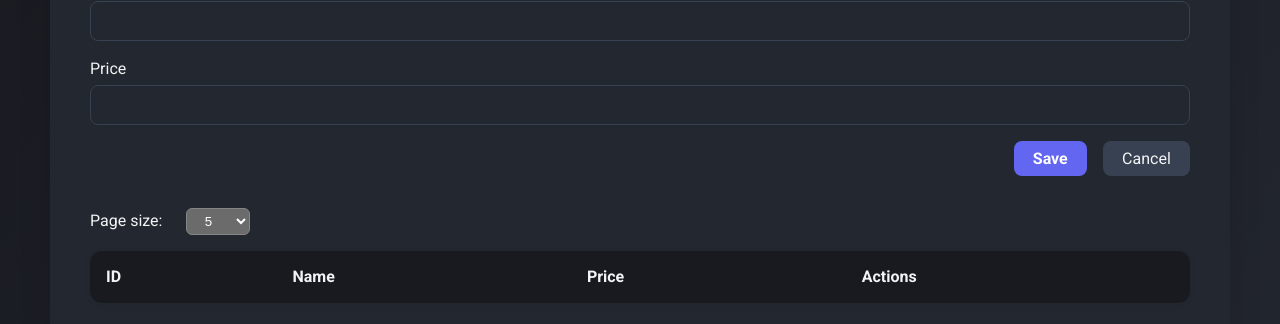
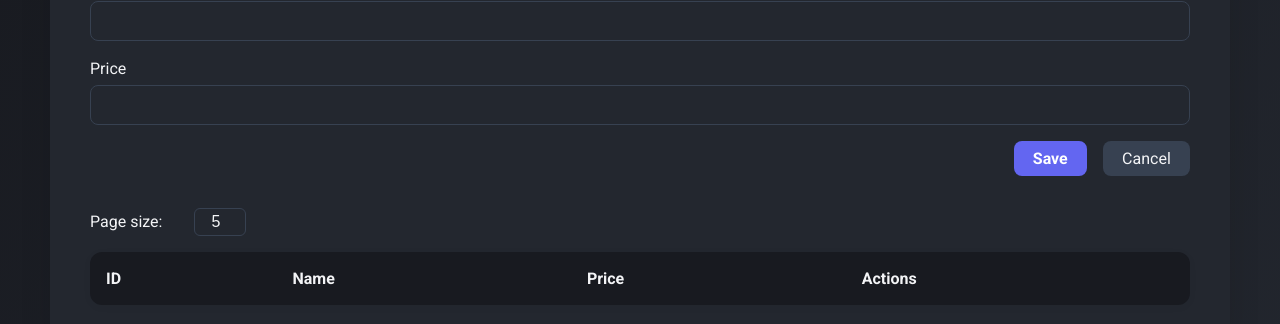
Before and after one commit to FA25-PRN232-SE1708-Group10/ch7-presentation-fe, a website built with Vite: page index.html in a window 1280 px wide. Shown: the part 222-546 px from the top of the page. Built offline with nearby package versions, Linux system fonts and the light colour scheme; files whose address does not match are found by name.

Commit message:
style: change page size selector to fit theme

```diff
--- a/src/style.css
+++ b/src/style.css
@@ -1,3 +1,19 @@
+/* Style for the page size dropdown to match other components */
+#page-size {
+  padding: 0.6em 1em;
+  border: 1px solid #374151;
+  border-radius: 8px;
+  font-size: 1em;
+  background: #23272f;
+  color: #f3f4f6;
+  transition: border 0.2s;
+  appearance: none;
+  outline: none;
+  margin-left: 0.5em;
+}
+#page-size:focus {
+  border: 1.5px solid #6366f1;
+}
 :root {
   font-family: system-ui, Avenir, Helvetica, Arial, sans-serif;
   line-height: 1.5;
```
